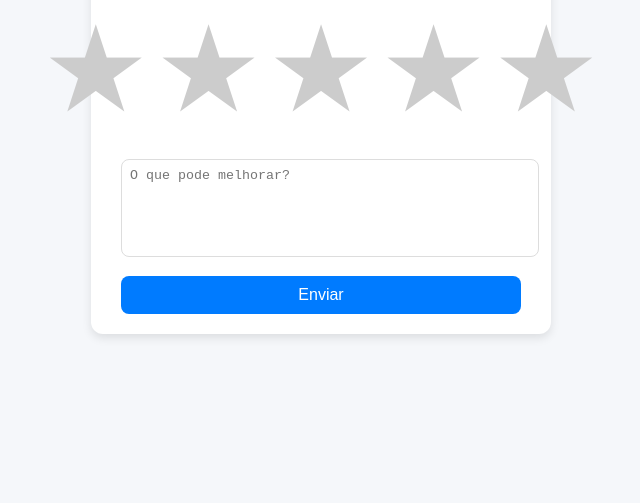
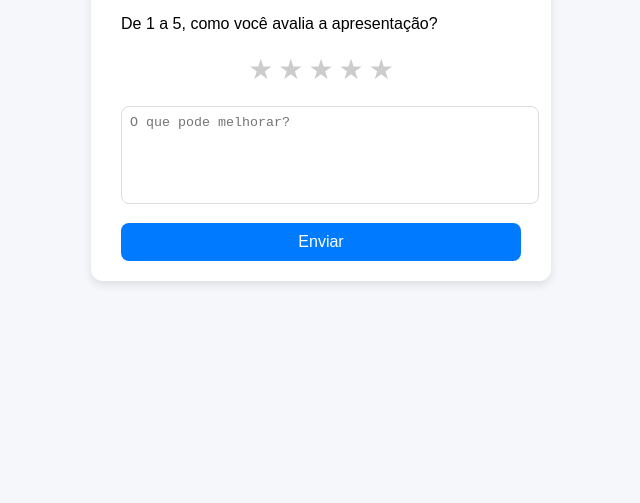
Before and after one commit to andregabrielmic-gif/App-Avaliacao, a plain HTML site: page index.html in a window 1280 px wide. Shown: the part 297-800 px from the top of the page, without its empty margins (319-959 px from the left). Drawn offline with nearby package versions, Linux system fonts and the light colour scheme.

Commit message:
Update style.css

```diff
--- a/style.css
+++ b/style.css
@@ -32,7 +32,7 @@ h2 {
 }
 
 .star {
-  font-size: 120px;
+  font-size: 28px;
   color: #ccc;
   transition: color 0.3s;
 }
```
